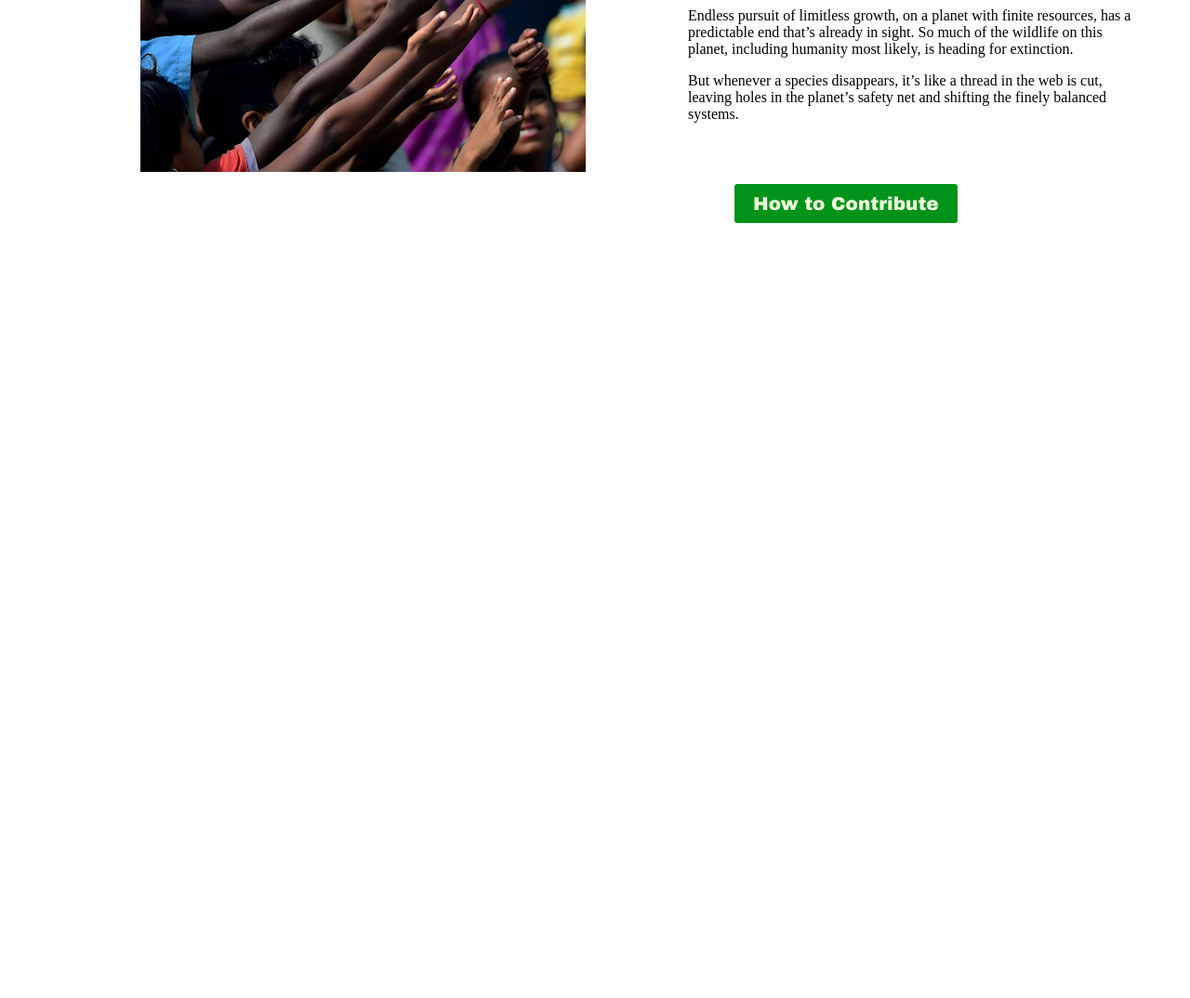
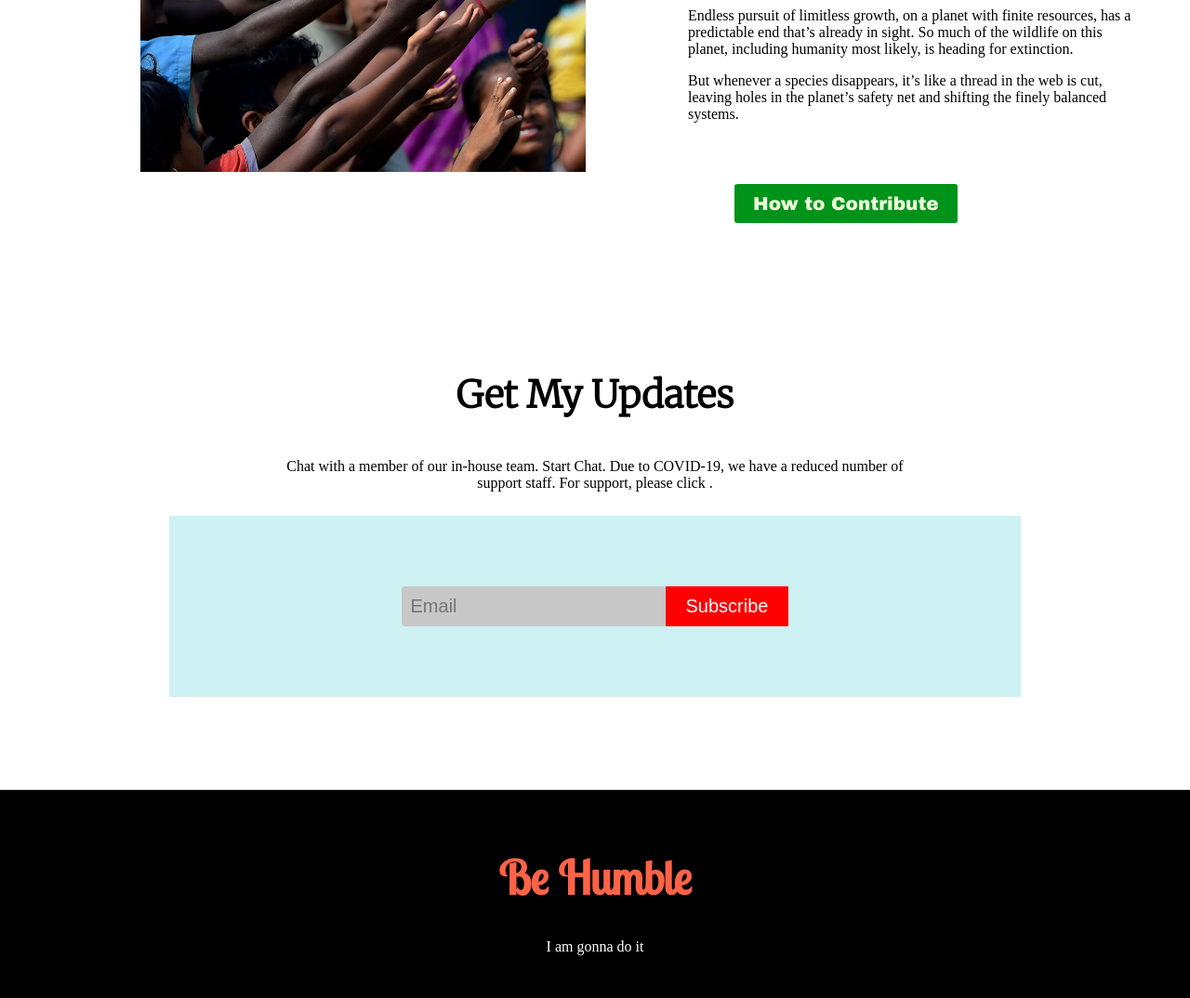
Before and after one commit to mkmahmud/personal-website-, a plain HTML site: page index.html in a window 1280 px wide. Shown: the part 2757-3831 px from the top of the page at 93% size. Before the commit the page ends 3057 px from the top, so only its background shows below. Drawn offline with Linux system fonts and the light colour scheme.

Commit message:
get-in-touch&footer

```diff
--- a/css/style.css
+++ b/css/style.css
@@ -1,5 +1,6 @@
 
 @import url('https://fonts.googleapis.com/css2?family=Archivo:wght@100&family=Merriweather:wght@300&display=swap');
+@import url('https://fonts.googleapis.com/css2?family=Archivo:wght@100&family=Fredoka+One&family=Lobster+Two&display=swap');
 
 body{
     margin: 0px;
@@ -175,3 +176,56 @@ body{
 .image img{
     width: 100%;
 }
+
+.get-my-update{
+    text-align: center;
+    margin-top: 100px;
+}
+.get-my-update h2{
+    font-size: 40px;
+    font-family: 'Merriweather', serif;
+}
+.get-my-update p{
+    padding: 10px 300px;
+}
+.subscription{
+    width: 70%;
+    margin: auto;
+    background: #b7eaedad;
+    padding: 76px 10px;
+}
+.subscription input{
+    font-size: 20px;
+    border: none;
+    padding: 10px;
+    background: #c7c7c7;
+    border-radius: 4px 0px 0px 4px;
+    outline: none;
+}
+.subscription button{
+    font-size: 20px;
+    border: none;
+    background: red;
+    color: white;
+    padding: 10px 22px;
+    margin-left: -5px;
+}
+
+footer{
+    width: 100%;
+    text-align: center;
+    background-color: black;
+    padding: 30px 0px;
+    margin-top: 100px;
+}
+
+footer h1{
+    font-size: 50px;
+    color: tomato;
+    font-family: 'Lobster Two', cursive;
+}
+
+footer p{
+    font-size: 16px ;
+    color: white;
+}
--- a/index.html
+++ b/index.html
@@ -95,5 +95,23 @@
 
     </section>
 
+
+    <section>
+        <div class="get-my-update">
+            <h2>Get My Updates</h2>
+            <p>Chat with a member of our in-house team. Start Chat. Due to COVID-19, we have a reduced number of support staff. For support, please click .</p>
+            <div class="subscription">
+                <input type="email" name="" id="" placeholder="Email">
+                <button>Subscribe</button>
+            </div>
+        </div>
+    </section>
+
+
+    <footer>
+        <h1>Be Humble </h1>
+        <p>I am gonna do it</p>
+    </footer>
+
 </body>
 </html>
```
